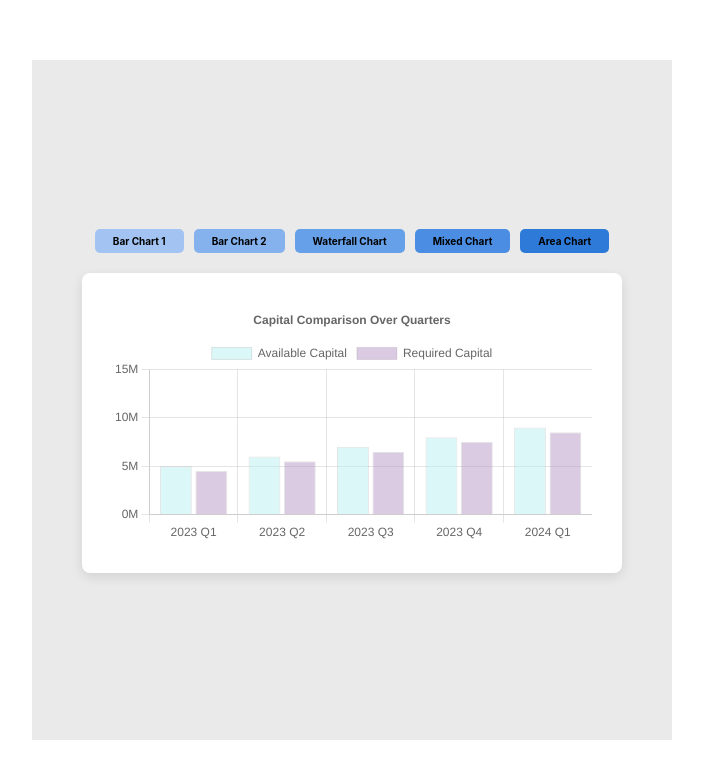
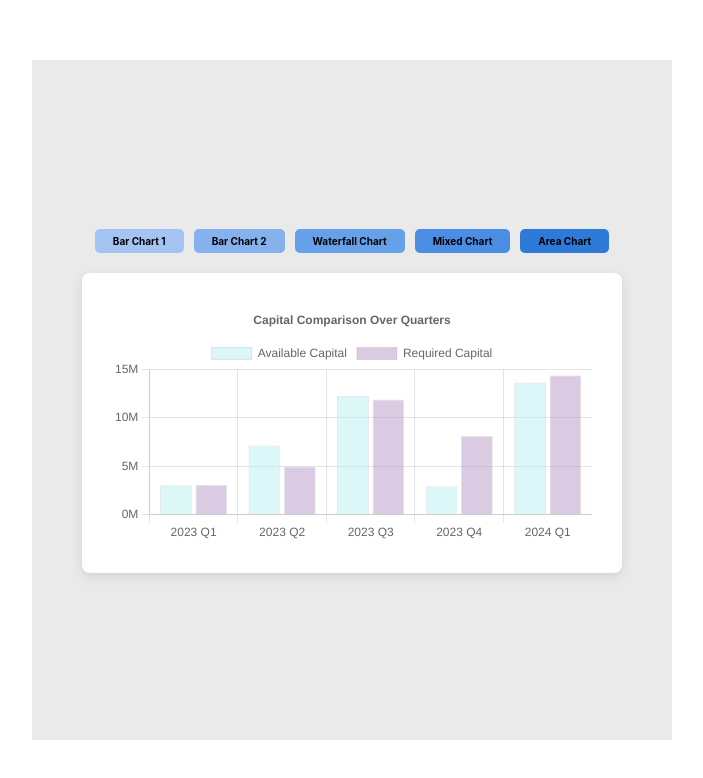
Before and after one commit to WoongyuChoi/react-chart-visualizer, a React (Vite) app: page / in a window 1280 px wide. Shown: the top 778 px of the page, without its empty margins (288-991 px from the left). Built offline with nearby package versions, Linux system fonts and the light colour scheme.

Commit message:
feature : BarChartComparison 동적 Data 처리

```diff
--- a/src/chart/BarChartComparison.tsx
+++ b/src/chart/BarChartComparison.tsx
@@ -1,12 +1,30 @@
 import { Bar } from "react-chartjs-2";
-import { data, options } from "../data/BarChartComparisonConstant";
+import {
+  data as initialData,
+  options,
+} from "../data/BarChartComparisonConstant";
+import useDynamicData from "../hook/useDynamicData";
 
 const BarChartComparison = ({
   chartRef,
 }: {
   chartRef: React.RefObject<any>;
 }) => {
-  return <Bar ref={chartRef} data={data} options={options} />;
+  const { data, containerRef } = useDynamicData(initialData, (prevData) => ({
+    ...prevData,
+    datasets: prevData.datasets.map((dataset: { data: any[] }) => ({
+      ...dataset,
+      data: dataset.data.map(() =>
+        Math.floor(Math.random() * (15000000 - 1000000 + 1) + 1000000)
+      ),
+    })),
+  }));
+
+  return (
+    <div ref={containerRef}>
+      <Bar ref={chartRef} data={data} options={options} />
+    </div>
+  );
 };
 
 export default BarChartComparison;
```
